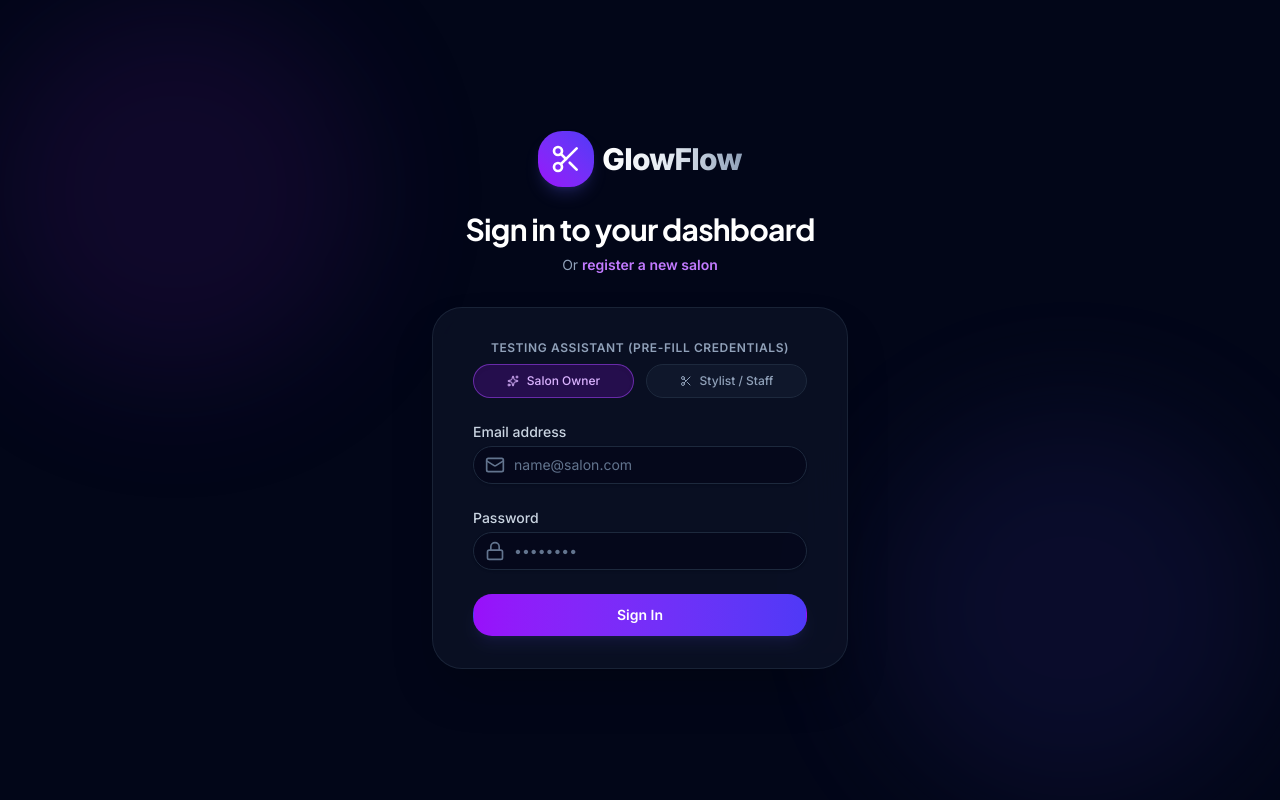
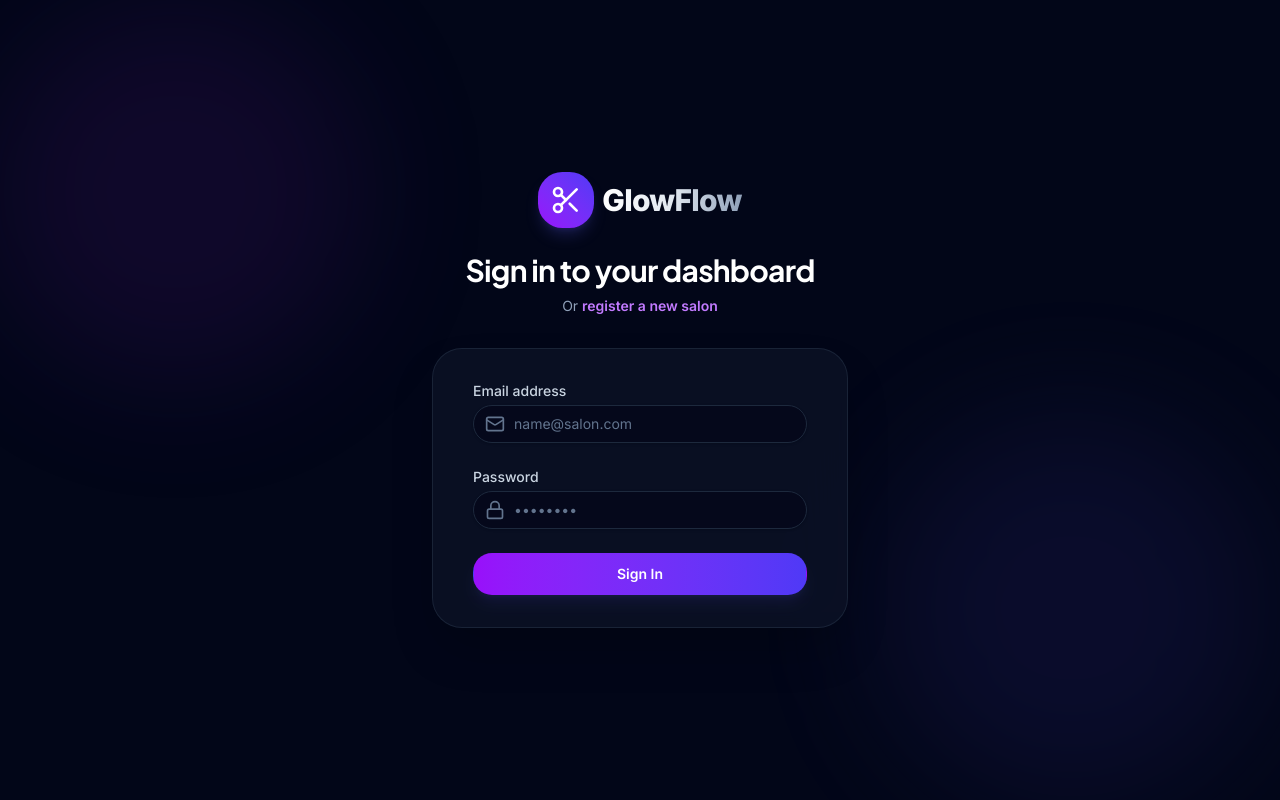
Before and after one commit to pankajchhatri/salon-growth-app, a Next.js app: page /login in a window 1280 px wide. Built offline with nearby package versions, Linux system fonts and the light colour scheme.

Commit message:
Remove testing assistant from login page

```diff
--- a/src/app/login/page.tsx
+++ b/src/app/login/page.tsx
@@ -3,25 +3,12 @@
 import React, { useActionState, useState } from 'react'
 import Link from 'next/link'
 import { signIn } from '@/app/auth-actions'
-import { Scissors, Lock, Mail, AlertCircle, Sparkles } from 'lucide-react'
+import { Scissors, Lock, Mail, AlertCircle } from 'lucide-react'
 
 export default function LoginPage() {
   const [state, formAction, isPending] = useActionState(signIn, null)
-  const [selectedRole, setSelectedRole] = useState<'owner' | 'stylist'>('owner')
   const [email, setEmail] = useState('')
   const [password, setPassword] = useState('')
-
-  // Helper function to prefill credentials for easy testing
-  const handlePrefill = (role: 'owner' | 'stylist') => {
-    setSelectedRole(role)
-    if (role === 'owner') {
-      setEmail('owner@salongrowth.com')
-      setPassword('password123')
-    } else {
-      setEmail('stylist@salongrowth.com')
-      setPassword('password123')
-    }
-  }
 
   return (
     <div className="min-h-screen bg-slate-950 flex flex-col justify-center py-12 sm:px-6 lg:px-8 relative overflow-hidden">
@@ -51,39 +38,6 @@ export default function LoginPage() {
 
       <div className="mt-8 sm:mx-auto sm:w-full sm:max-w-md z-10 px-4">
         <div className="bg-slate-900/60 backdrop-blur-xl border border-slate-800/80 py-8 px-4 shadow-2xl rounded-3xl sm:px-10">
-
-          {/* Quick-test Pre-fill Buttons */}
-          <div className="mb-6">
-            <label className="block text-xs font-semibold text-slate-400 uppercase tracking-wider mb-2 text-center">
-              Testing Assistant (Pre-fill Credentials)
-            </label>
-            <div className="grid grid-cols-2 gap-3">
-              <button
-                type="button"
-                onClick={() => handlePrefill('owner')}
-                className={`py-2 px-3 text-xs font-medium rounded-xl border transition-all flex items-center justify-center gap-2 ${
-                  selectedRole === 'owner'
-                    ? 'bg-purple-600/20 border-purple-500/50 text-purple-300 shadow-inner'
-                    : 'bg-slate-900 border-slate-800 text-slate-400 hover:bg-slate-800'
-                }`}
-              >
-                <Sparkles className="h-3 w-3" />
-                Salon Owner
-              </button>
-              <button
-                type="button"
-                onClick={() => handlePrefill('stylist')}
-                className={`py-2 px-3 text-xs font-medium rounded-xl border transition-all flex items-center justify-center gap-2 ${
-                  selectedRole === 'stylist'
-                    ? 'bg-indigo-600/20 border-indigo-500/50 text-indigo-300 shadow-inner'
-                    : 'bg-slate-900 border-slate-800 text-slate-400 hover:bg-slate-800'
-                }`}
-              >
-                <Scissors className="h-3 w-3" />
-                Stylist / Staff
-              </button>
-            </div>
-          </div>
 
           <form action={formAction} className="space-y-6">
             {state?.error && (
```
